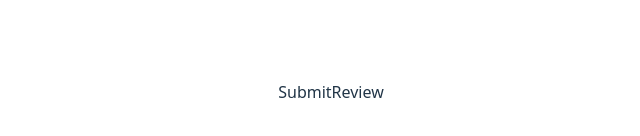
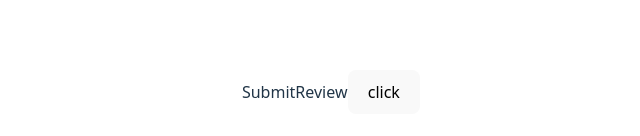
Before and after one commit to karthinarine03/aamecfeedback, a React (Vite) app in the folder frontend/: page /submitReview/1 in a window 1280 px wide. Shown: the part 308-444 px from the top of the page, without its empty margins (309-949 px from the left). Built offline with nearby package versions, Linux system fonts and the light colour scheme.

Commit message:
fix : add put in redux

```diff
--- a/frontend/src/components/SubmitReview.jsx
+++ b/frontend/src/components/SubmitReview.jsx
@@ -1,14 +1,40 @@
 import React from 'react'
 import { useAddSubjectReviewMutation } from '../redux/api/studentApi'
+import { useParams, useSearchParams } from 'react-router-dom'
 
 const SubmitReview = () => {
 
+  const params = useParams()
+
+  const id = params.id
+  console.log(id);
+
     const [addReview , {data,error,isLoading,isSuccess}] = useAddSubjectReviewMutation()
 
+    function handleClick(){
+      const value = {
+        id,
+        body: {
+          subjects: [
+            {
+              subject: "Networks",
+              rating: 5,
+              comment: "Excellent course"
+            }
+          ]
+        }
+      }
 
+      addReview(value)
+    }
+    console.log(error);
+    console.log(data);
 
   return (
-    <div>SubmitReview</div>
+    <div>SubmitReview
+      <button onClick={handleClick}>click</button>
+    </div>
+
   )
 }
 
--- a/frontend/src/redux/api/studentApi.js
+++ b/frontend/src/redux/api/studentApi.js
@@ -15,9 +15,9 @@ export const studentApi = createApi({
             }
         }),
         addSubjectReview : builder.mutation({
-            query(body){
+            query({id,body}){
                 return {
-                    url :"/updatefeedback/:id",
+                    url :`/updatefeedback/${id}`,
                     method : "PUT",
                     body
                 }
```
